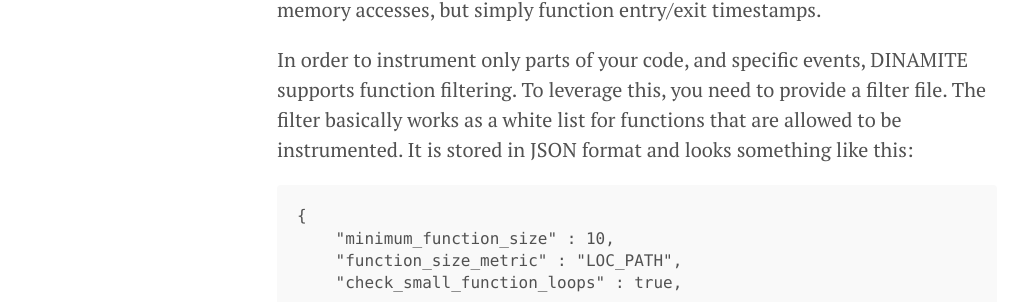
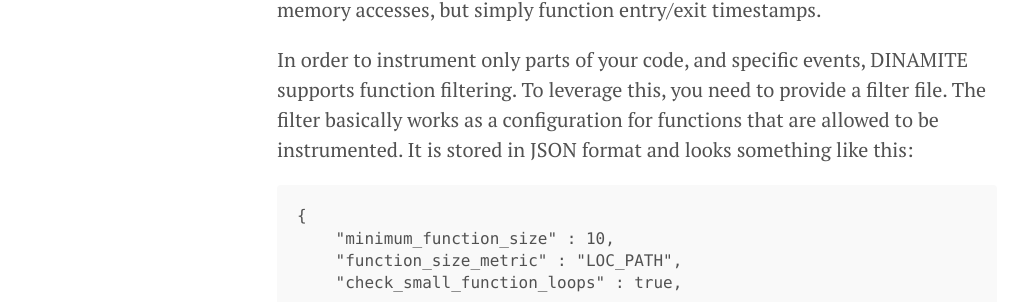
Before and after one commit to dinamite-toolkit/dinamite-toolkit.github.io, a Jekyll site: the page built from _pages/user_guide.md, in a window 1280 px wide and 900 px high, scrolled down 420 px. Shown: the part 214-516 px from the top of the window, without its empty margins (3-1031 px from the left). Built offline with Jekyll 4.4.1, drawn with Linux system fonts in a browser that asks for light colours.

Commit message:
content fix

````diff
--- a/_pages/user_guide.md
+++ b/_pages/user_guide.md
@@ -23,7 +23,7 @@ This page is intended to help users leverage all the features of DINAMITE.
 By default DINAMITE will instrument every memory access in your program. However, often you only want to instrument parts of the code, and not all memory accesses, but simply function entry/exit timestamps.
 
 In order to instrument only parts of your code, and specific events, DINAMITE supports function filtering.
-To leverage this, you need to provide a filter file. The filter basically works as a white list for functions that are allowed to be instrumented.
+To leverage this, you need to provide a filter file. The filter basically works as a configuration for functions that are allowed to be instrumented.
 It is stored in JSON format and looks something like this:
 
 ```
````
